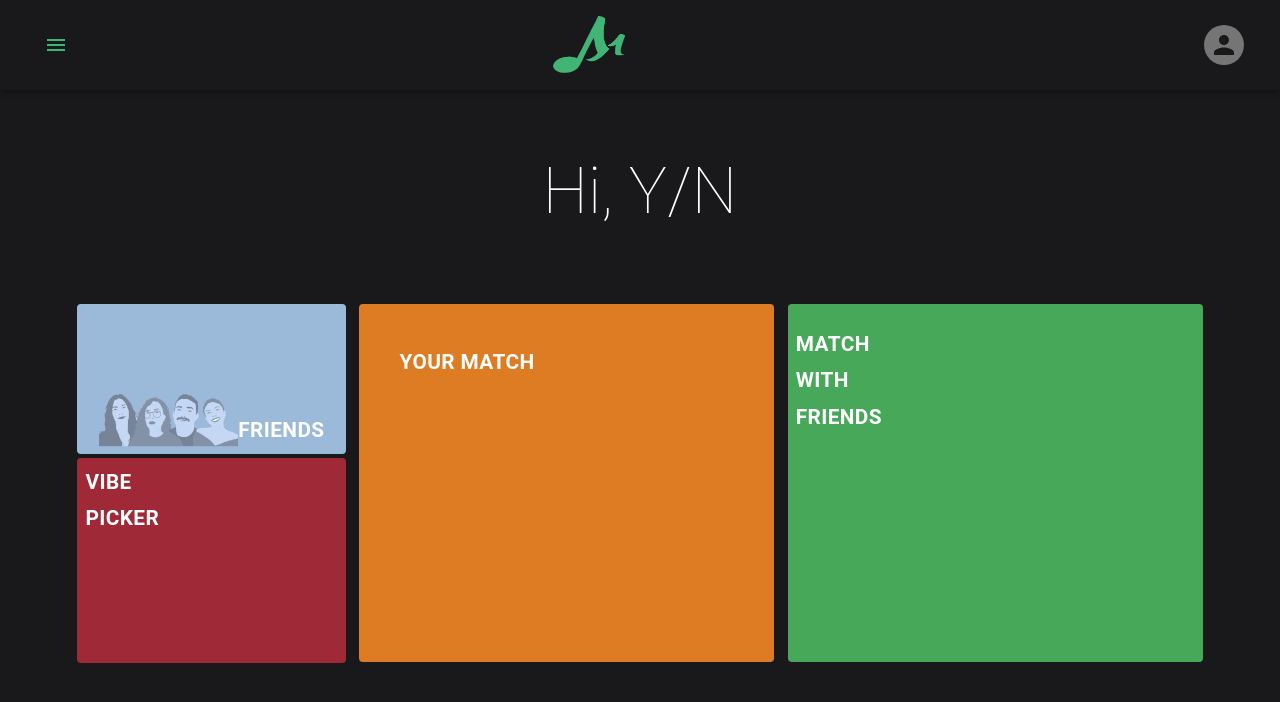
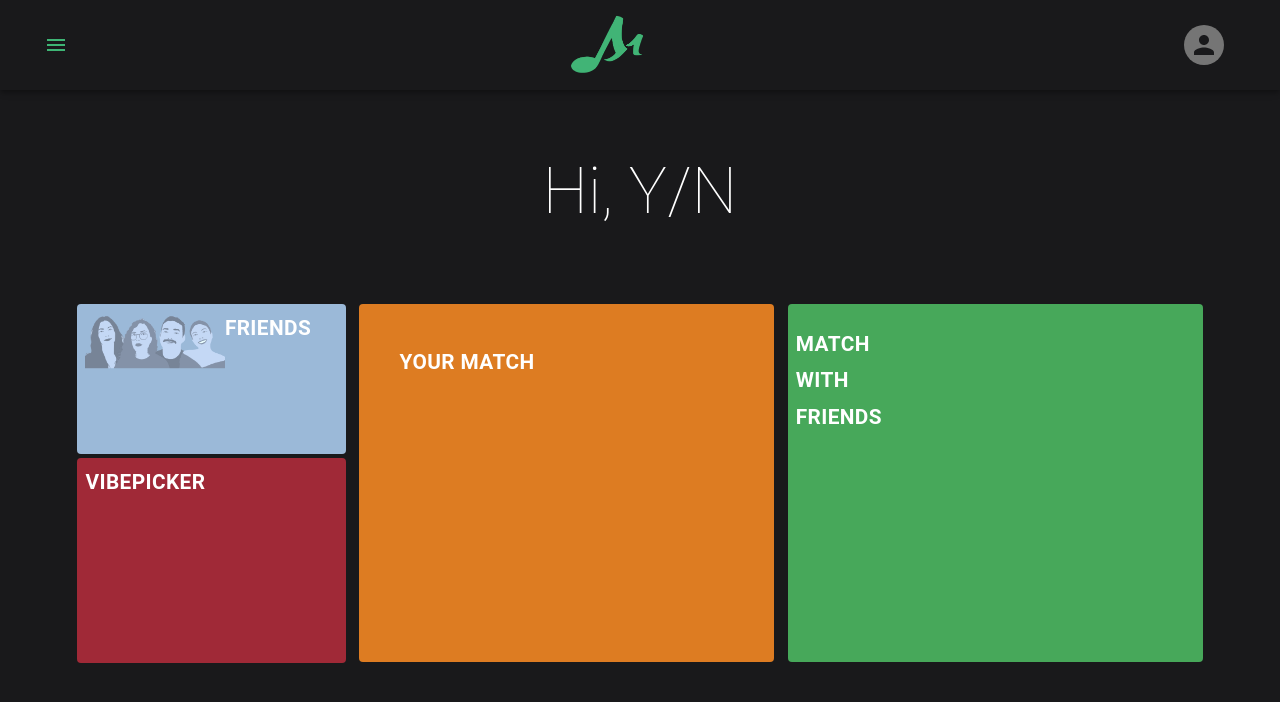
Before and after one commit to lyraphix/spotify-matched, a Next.js app: page /posts/dashboard in a window 1280 px wide. Shown: the top 702 px of the page. Built offline with nearby package versions, Linux system fonts and the light colour scheme.

Commit message:
Small changes

```diff
--- a/src/pages/posts/dashboard.js
+++ b/src/pages/posts/dashboard.js
@@ -127,7 +127,7 @@ export default function Dashboard() {
                 // fullHeight
                 variant="text"
                 size="medium"
-            sx={{ direction: 'column',   justifyContent: "center",  mt: 0, color: 'secondary.text', backgroundColor:"secondary.main", alignItems: "end", display: "flex", flexDirection: "row", objectFit: "scale-down"}}
+            sx={{ direction: 'column',   justifyContent: "center",  mt: 0, color: 'secondary.text', backgroundColor:"secondary.main", alignItems: "stretch", display: "flex", flexDirection: "row", objectFit: "scale-down", justifyContent: "left"}}
                 href="/posts/first-post"
               >
                 {/* <Grid direction= "column" sx={{flexGrow:1, display: 'flex', alignItems: "end", direction: "column", justifyContent: "center", objectFit: "cover"}}> */}
@@ -149,7 +149,7 @@ export default function Dashboard() {
                 {/* </Grid>s */}
               </Button>
               <Button
-                style={{ minHeight: '205px', minWidth: '200px', flexGrow: 3 }}
+                style={{ minHeight: '205px', minWidth: '200px', flexGrow: 3, alignItems: "stretch", display: "flex", flexDirection: "row", objectFit: "scale-down", justifyContent: "left"}}
                 fullWidth
                 // fullHeight
                 // style={{
@@ -159,7 +159,7 @@ export default function Dashboard() {
                 sx={{ mt: 0.5, color: 'third.text', backgroundColor:"third.main", alignItems: "stretch"}}
                 href="/posts/vibe-picker"
               >
-                <Grid container direction= "column" sx={{mt:0, flexGrow:1, display: 'flex', alignItems: "stretch", direction: "column", justifyContent: "left", }}>
+                {/* <Grid container direction= "column" sx={{mt:0, flexGrow:1, display: 'flex', alignItems: "stretch", direction: "column", justifyContent: "left", }}> */}
                 {/* <Paper > */}
                 <Typography variant='iconFont'>Vibe</Typography>
                 <Typography variant='iconFont'>Picker</Typography>
@@ -171,7 +171,7 @@ export default function Dashboard() {
                     image="/static/src/img/friends.png"
                     alt="Paella dish"
                 /> */}
-                </Grid>
+                {/* </Grid> */}
               </Button>
 
             </Box>
--- a/src/pages/posts/reuseables.js
+++ b/src/pages/posts/reuseables.js
@@ -50,6 +50,7 @@ const makeToolBar = function (username, avatar) {
                             sx: {
                               backgroundColor: "black",
                               color: "divider",
+                              flexGrow: 1
                             }
                         }}
                     // onOpen={toggleDrawer(anchorDrawer, true)}
@@ -120,7 +121,7 @@ const makeToolBar = function (username, avatar) {
                         </Box>
                     </Drawer>
                     {/* </React.Fragment> */}
-                    <Box sx ={{flexGrow: 4}}></Box>
+                    <Box sx ={{flexGrow: 10}}></Box>
                     <Box
                         direction="row"
                         sx={{ width: 1 / 4, flexDirection: "row", flexGrow: 3 }}>
@@ -142,7 +143,9 @@ const makeToolBar = function (username, avatar) {
                             />
                         </Button>
                     </Box>
-                    <Button onClick={openMenu}>
+                    <Box sx ={{flexGrow: 3}}></Box>
+
+                    <Button onClick={openMenu} sx = {{flexGrow: 1}}>
                         <Avatar alt={username} src={avatar} />
                     </Button>
                     <Menu
```
